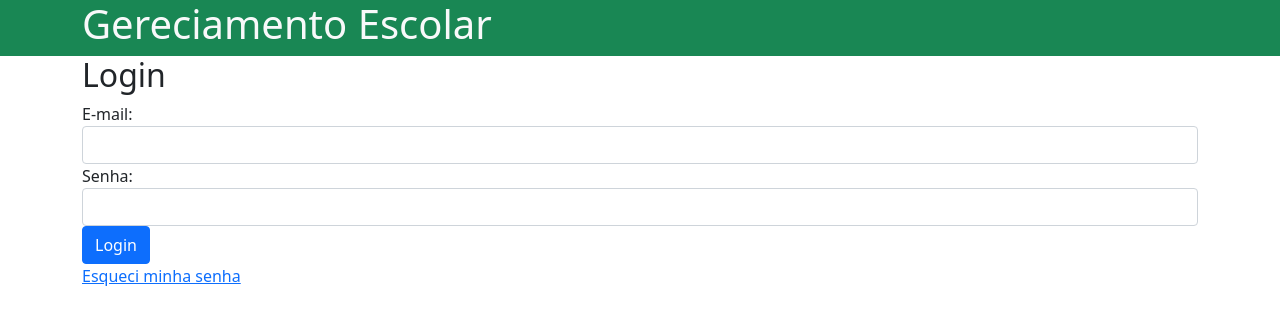
After one commit to marcoaugustoandrade/gerenciamento-escolar, a Flask app: page /login in a window 1280 px wide. The commit adds this page. Shown: the top 325 px of the page. Run offline with Flask 2, Linux system fonts and the light colour scheme; parts of the project's set-up code (start-up, migrations or seed data) failed here and were passed over; some libraries are stand-ins or nearby versions.

Commit message:
Adicionando autenticaçao

```diff
--- a/app/__init__.py
+++ b/app/__init__.py
@@ -2,6 +2,7 @@ from flask import Flask
 from flask_sqlalchemy import SQLAlchemy
 from flask_script import Manager
 from flask_migrate import Migrate, MigrateCommand
+from flask_login import LoginManager
 import os
 from dotenv import load_dotenv
 
@@ -10,12 +11,16 @@ load_dotenv()
 app = Flask(__name__)
 app.config['SQLALCHEMY_DATABASE_URI'] = 'mysql+pymysql://'+ os.getenv("DB_USUARIO") +':'+ os.getenv("DB_PASSWORD") +'@'+ os.getenv("DB_LOCAL") + '/' + os.getenv("DB_DATABASE")
 app.config['SQLALCHEMY_TRACK_MODIFICATIONS'] = False
+app.config['SECRET_KEY'] = os.getenv("SECRET")
 
 db = SQLAlchemy(app)
 migrate = Migrate(app, db, compare_type=True)
 
 manager = Manager(app)
 manager.add_command('db', MigrateCommand)
+
+login_manager = LoginManager(app)
+login_manager.init_app(app)
 
 from app.models.tables import Professor
 from app.models.tables import Disciplina
@@ -25,6 +30,7 @@ from app.models.tables import Etapa
 from app.models.tables import Nota
 
 from app.controllers import professor
+from app.controllers import usuario
 
 
 @app.route('/home')
--- a/app/controllers/professor.py
+++ b/app/controllers/professor.py
@@ -1,11 +1,13 @@
 from app import app, db
 from flask import render_template, redirect, url_for, request
+from flask_login import login_required
 from app.models.tables import Professor
 import bcrypt
 
 
 @app.route('/professores')
 @app.route('/professores/pagina/<int:pagina>/')
+@login_required
 def listar_professores(pagina = 1):
 
     mensagem = request.args.get('msg')
--- /dev/null
+++ b/app/controllers/usuario.py
@@ -0,0 +1,44 @@
+from app import app, db, login_manager
+from flask import render_template, request, redirect, url_for
+from flask_login import login_user, logout_user
+from app.models.tables import Professor
+import bcrypt
+
+@login_manager.user_loader
+def get_user(user_id):
+    return Professor.query.filter_by(id=user_id).first()
+
+# /login GET, POST
+@app.route('/login', methods=['GET', 'POST'])
+def login():
+
+    if request.method == 'GET':
+        mensagem = request.args.get('mensagem')
+        return render_template("login.html", mensagem=mensagem)
+
+    elif request.method == 'POST':
+
+        email = request.form['email']
+        senha = request.form['senha']
+
+        professor = Professor.query.filter_by(email=email).first()
+
+        autorizado = False
+        if professor:
+            autorizado = bcrypt.checkpw(senha.encode('utf-8'), professor.senha.encode('utf-8'))
+
+        if not professor or not autorizado:
+            mensagem = "Login não autorizado"
+            return render_template("login.html", mensagem=mensagem)
+        else:
+            login_user(professor)
+            return redirect('/professores')
+
+@app.route('/logout')
+def logout():
+    logout_user()
+    return redirect('/login')
+
+@login_manager.unauthorized_handler
+def nao_autorizado():
+     return redirect(url_for('login', mensagem='Faça login para acessar este recurso'))
--- a/app/templates/base.html
+++ b/app/templates/base.html
@@ -9,7 +9,17 @@
 </head>
 <body>
     <header class="text-light bg-success">
-        <h1 class="container">Gereciamento Escolar</h1>
+        <div class="container">
+            <div class="d-flex justify-content-between">
+                <h1>Gereciamento Escolar</h1>
+                {% if current_user.is_authenticated %}
+                <div>
+                    Olá, {{ current_user.get_nome() }}
+                    <a href="/logout" class="link-light">Sair</a>
+                </div>
+                {% endif %}
+            </div>
+        </div>
     </header>
     <div class="container">
         {% block conteudo %}
--- /dev/null
+++ b/app/templates/login.html
@@ -0,0 +1,23 @@
+{% extends "base.html" %}
+{% block conteudo %}
+
+<h2>Login</h2>
+
+{% if mensagem %}
+<div class="alert alert-danger">{{ mensagem }}</div>
+{% endif %}
+
+<form action="/login" method="POST" class="form">
+    <div class="form-group">
+        <label for="email">E-mail:</label>
+        <input type="email" name="email" id="email" class="form-control">
+    </div>
+    <div class="form-group">
+        <label for="senha">Senha:</label>
+        <input type="password" name="senha" id="senha" class="form-control">
+    </div>
+    <input type="submit" value="Login" class="btn btn-primary">
+</form>
+<a href="/esqueci-minha-senha">Esqueci minha senha</a>
+
+{% endblock %}
```
Also changed, not shown: app/models/tables.py (+18 -2 lines), README.md, 3 other files.
